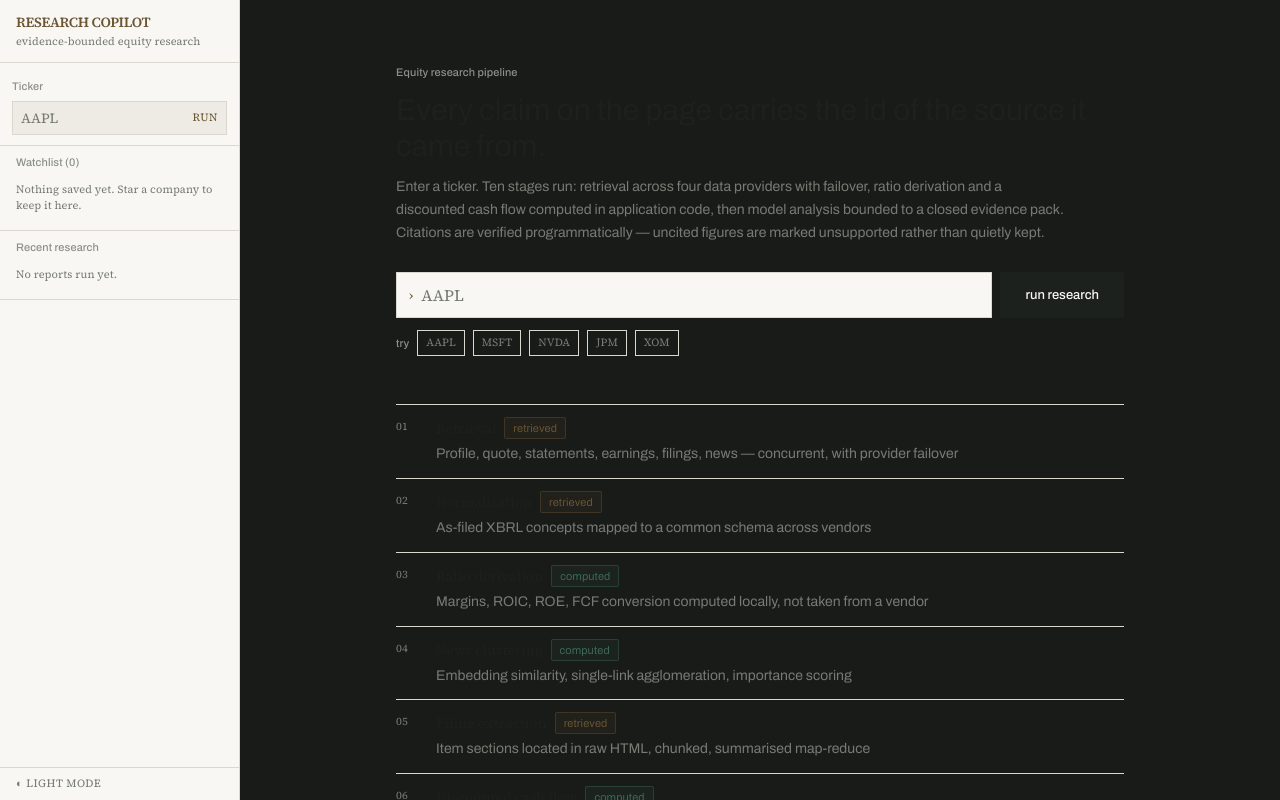
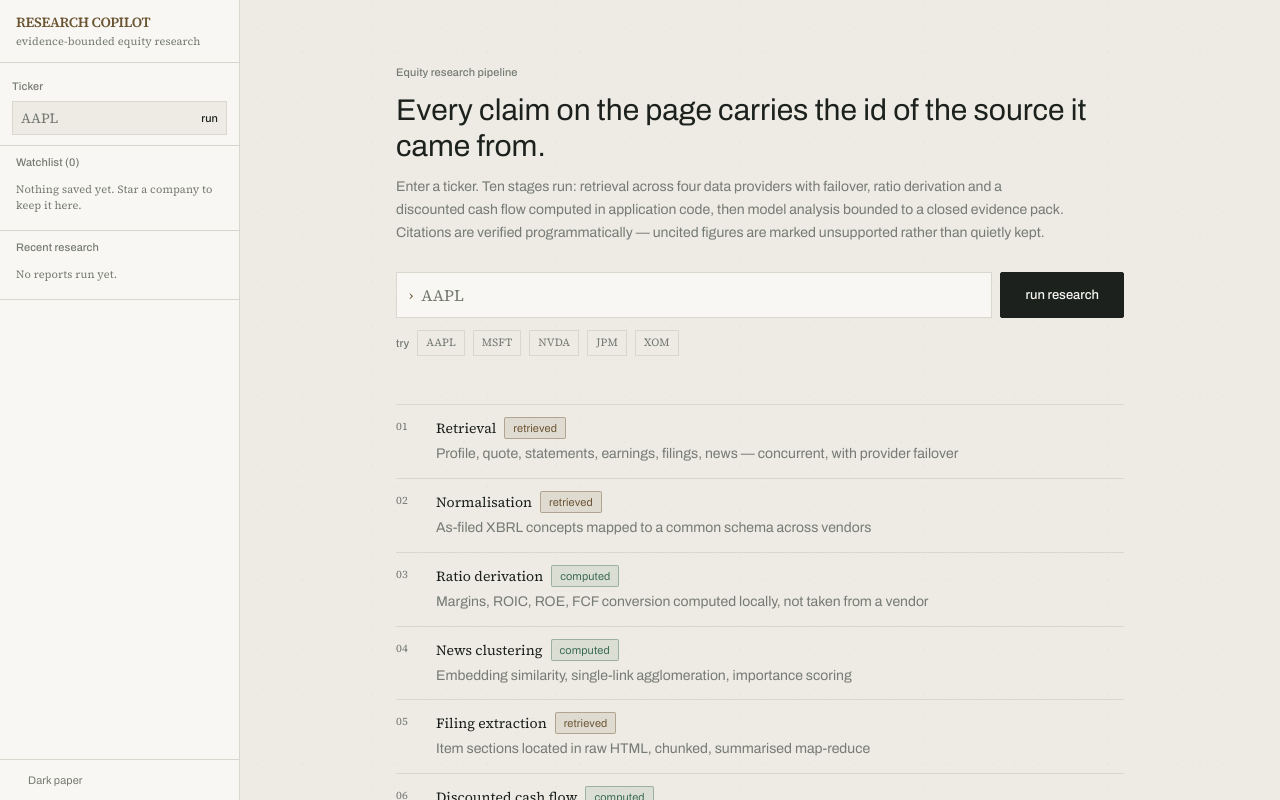
Before and after one commit to seancon827/research-copilot, a Next.js app in the folder research-copilot/: page / in a window 1280 px wide. Built offline with nearby package versions, Linux system fonts and the light colour scheme.

Commit message:
Add files via upload

```diff
--- a/research-copilot/components/ChatDock.tsx
+++ b/research-copilot/components/ChatDock.tsx
@@ -144,7 +144,7 @@ export function ChatDock({ ticker, evidence }: { ticker: string; evidence: Evide
         <>
           <div ref={scrollRef} className="max-h-[42vh] min-h-[120px] overflow-y-auto border-t border-term-line">
             {turns.length === 0 ? (
-              <div className="p-4">
+              <div className="p-gutter">
                 <p className="text-sm text-term-dim">
                   Ask about {ticker}. Answers are bounded by the {evidence.length} retrieved evidence items and by live
                   tool calls — never by the model&apos;s recollection.
@@ -213,7 +213,7 @@ export function ChatDock({ ticker, evidence }: { ticker: string; evidence: Evide
             <button
               type="submit"
               disabled={busy || !input.trim()}
-              className="rounded-sm border border-infer/40 bg-infer/10 px-2.5 py-1 font-mono text-2xs uppercase tracking-wider text-infer transition-colors hover:bg-infer/20 disabled:opacity-40"
+              className="rounded-sm border border-infer/40 bg-infer/10 px-2.5 py-1 font-sans text-2xs text-infer transition-colors hover:bg-infer/20 disabled:opacity-40"
             >
               {busy ? "thinking" : "ask"}
             </button>
--- a/research-copilot/components/Sidebar.tsx
+++ b/research-copilot/components/Sidebar.tsx
@@ -110,7 +110,7 @@ export function Sidebar({ activeTicker }: { activeTicker?: string }) {
             maxLength={10}
             className="w-full bg-transparent font-mono text-sm uppercase text-term-bright placeholder:text-term-dim focus:outline-none"
           />
-          <button type="submit" className="font-mono text-2xs uppercase tracking-wider text-fact hover:text-term-bright">
+          <button type="submit" className="font-sans text-2xs font-medium text-term-bright hover:text-fact">
             run
           </button>
         </div>
@@ -192,7 +192,7 @@ export function Sidebar({ activeTicker }: { activeTicker?: string }) {
           <button
             type="button"
             onClick={() => toggle(activeTicker)}
-            className="w-full rounded-sm border border-term-line px-2 py-1.5 font-mono text-2xs uppercase tracking-wider text-term-dim hover:border-fact/50 hover:text-fact"
+            className="w-full rounded-chip border border-term-line px-3 py-2 font-sans text-2xs text-term-dim hover:border-term-dim hover:text-term-text"
           >
             {has(activeTicker) ? "★ remove from watchlist" : "☆ add to watchlist"}
           </button>
@@ -214,10 +214,10 @@ function SidebarSection({ title, children }: { title: string; children: React.Re
 }
 
 function ThemeToggle() {
-  const [theme, setTheme] = useState<"dark" | "light">("dark");
+  const [theme, setTheme] = useState<"dark" | "light">("light");
 
   useEffect(() => {
-    const saved = (window.localStorage.getItem("rc:theme") as "dark" | "light" | null) ?? "dark";
+    const saved = (window.localStorage.getItem("rc:theme") as "dark" | "light" | null) ?? "light";
     setTheme(saved);
     document.documentElement.dataset.theme = saved;
   }, []);
@@ -233,9 +233,9 @@ function ThemeToggle() {
     <button
       type="button"
       onClick={flip}
-      className="border-t border-term-line px-4 py-2 text-left font-mono text-2xs uppercase tracking-wider text-term-dim hover:text-term-text"
+      className="border-t border-term-line px-gutter py-3 text-left font-sans text-2xs text-term-dim hover:text-term-text"
     >
-      {theme === "dark" ? "◐ light mode" : "◑ dark mode"}
+      {theme === "dark" ? "Light paper" : "Dark paper"}
     </button>
   );
 }
```
